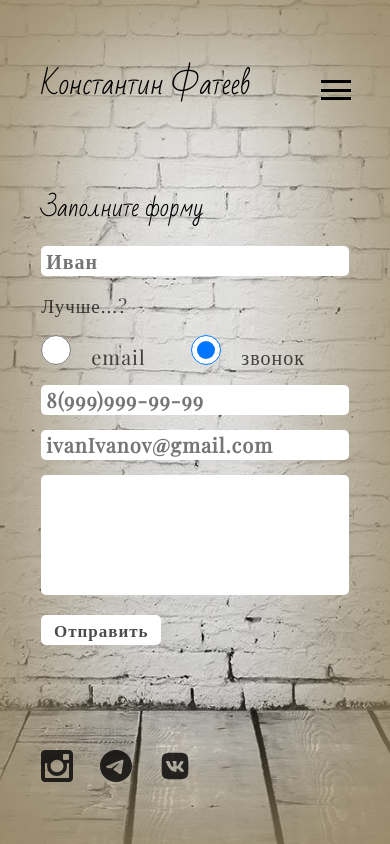
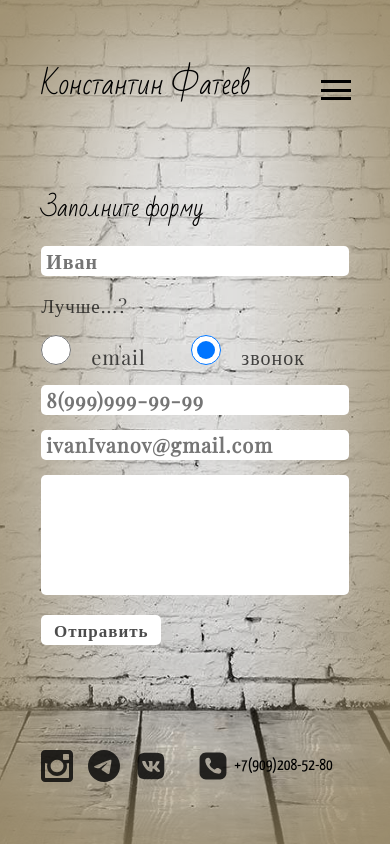
Before and after one commit to xNevrroXx/Photographer-business-card, a React (Create React App) app: page /Contacts in a window 390 px wide. Built offline with nearby package versions, Linux system fonts and the light colour scheme; a web font is replaced by a local one.

Commit message:
add phone number to the Social component

```diff
--- a/src/components/feedback-form/FeedbackForm.tsx
+++ b/src/components/feedback-form/FeedbackForm.tsx
@@ -110,6 +110,7 @@ class FeedbackForm extends Component<IProps, IState> {
         }
 
         if(isSend) this.onSubmit();
+        else alert("Повторите ввод данных, пожалуйста");
     }
 
     validatePhone = (inputStr: string) => {
@@ -143,7 +144,7 @@ class FeedbackForm extends Component<IProps, IState> {
             data: formElement.serialize()
         }).done(() =>  {
             console.log(formElement.serialize());
-            alert("Thank you!");
+            alert("Спасибо!");
             setTimeout(() => {
                 // Done Functions
                 formElement.trigger("reset");
--- a/src/components/social/Social.tsx
+++ b/src/components/social/Social.tsx
@@ -31,6 +31,14 @@ class Social extends Component {
                         </svg>
                     </a>
                 </div>
+                <div className="social__wrapper-icon">
+                    <a href="tel:+79092085280">
+                        <svg fill="#000000" xmlns="http://www.w3.org/2000/svg"  viewBox="0 0 50 50" width="32px" height="32px">
+                            <path d="M 14 3.9902344 C 8.4886661 3.9902344 4 8.4789008 4 13.990234 L 4 35.990234 C 4 41.501568 8.4886661 45.990234 14 45.990234 L 36 45.990234 C 41.511334 45.990234 46 41.501568 46 35.990234 L 46 13.990234 C 46 8.4789008 41.511334 3.9902344 36 3.9902344 L 14 3.9902344 z M 18.005859 12.033203 C 18.633859 12.060203 19.210594 12.414031 19.558594 12.957031 C 19.954594 13.575031 20.569141 14.534156 21.369141 15.785156 C 22.099141 16.926156 22.150047 18.399844 21.498047 19.589844 L 20.033203 21.673828 C 19.637203 22.237828 19.558219 22.959703 19.824219 23.595703 C 20.238219 24.585703 21.040797 26.107203 22.466797 27.533203 C 23.892797 28.959203 25.414297 29.761781 26.404297 30.175781 C 27.040297 30.441781 27.762172 30.362797 28.326172 29.966797 L 30.410156 28.501953 C 31.600156 27.849953 33.073844 27.901859 34.214844 28.630859 C 35.465844 29.430859 36.424969 30.045406 37.042969 30.441406 C 37.585969 30.789406 37.939797 31.366141 37.966797 31.994141 C 38.120797 35.558141 35.359641 37.001953 34.556641 37.001953 C 34.000641 37.001953 27.316344 37.761656 19.777344 30.222656 C 12.238344 22.683656 12.998047 15.999359 12.998047 15.443359 C 12.998047 14.640359 14.441859 11.879203 18.005859 12.033203 z"/>
+                        </svg>
+                        <span className="social__phone-number">+7(909)208-52-80</span>
+                    </a>
+                </div>
             </div>
         )
     }
--- a/src/components/social/social.scss
+++ b/src/components/social/social.scss
@@ -2,17 +2,46 @@
 
 .social{
     display: flex;
-    justify-content: space-between;
-    width: 150px;
+    justify-content: flex-start;
     &__wrapper-icon {
+        margin-right: 15px;
         svg {
+            width: 32px;
+            height: 32px;
             transition: 0.3s all;
             fill: rgba($color: $main-color, $alpha: 0.8);
-
             &:hover {
                 transform: scale(1.2);
                 fill: rgba(255, 255, 255, 1);
             }
         }
+        &:nth-last-of-type(2) { //перед номером телефона отступ больше
+            margin-right: 30px;
+        }
+        &:last-of-type {
+            a {
+                font-weight: $main;
+                font-weight: 400;
+                display: flex;
+                align-items: center;
+                transition: 0.3s all;
+                &:hover {
+                    transform: scale(1.2);
+                    svg {
+                        fill: rgba(255, 255, 255, 1);
+                    }
+                    span {
+                        color: rgba(255, 255, 255, 1);
+                    }
+                }
+            }
+            svg {
+                margin-right: 5px;
+            }
+        }
+    }
+    span.social__phone-number {
+        display: block;
+        color: $main-color;
     }
 }
```
Also changed, not shown: src/resources/social-links/telephone.svg (added).
